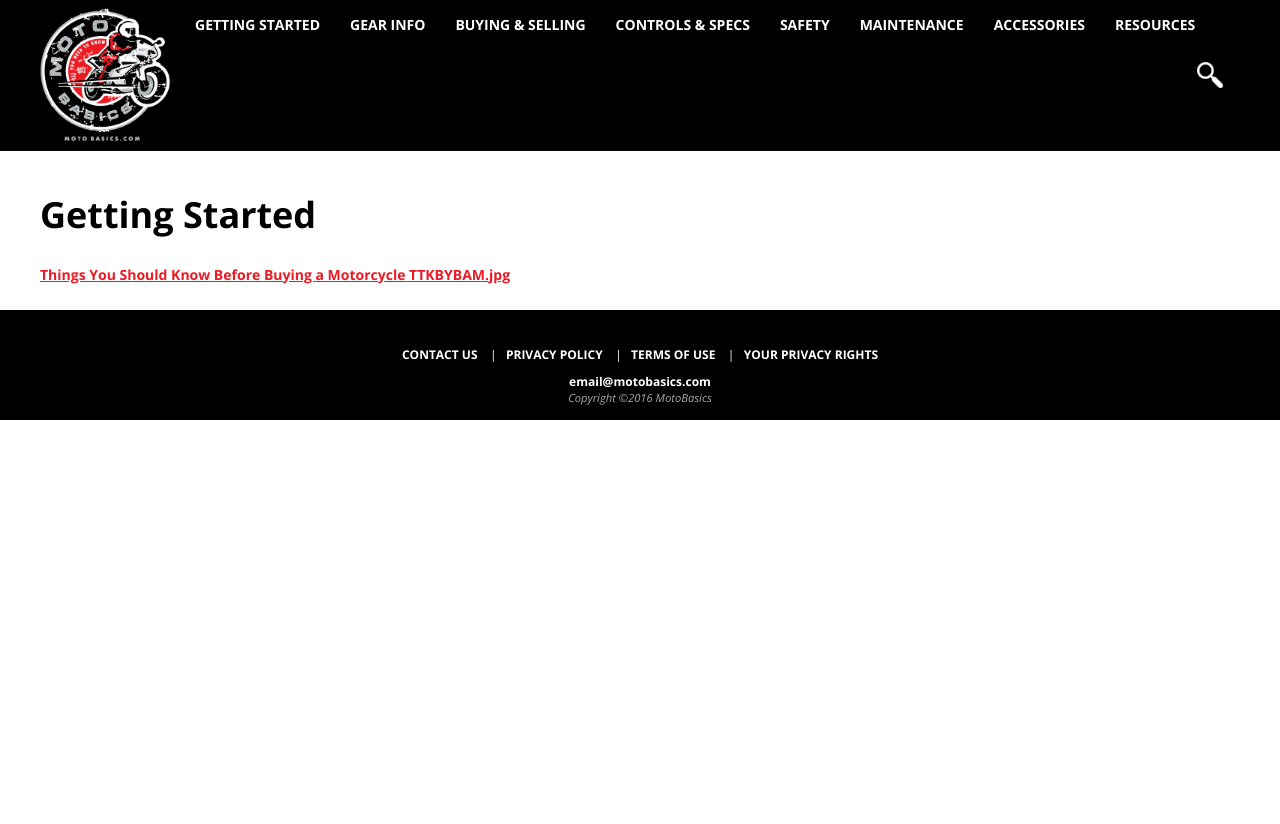
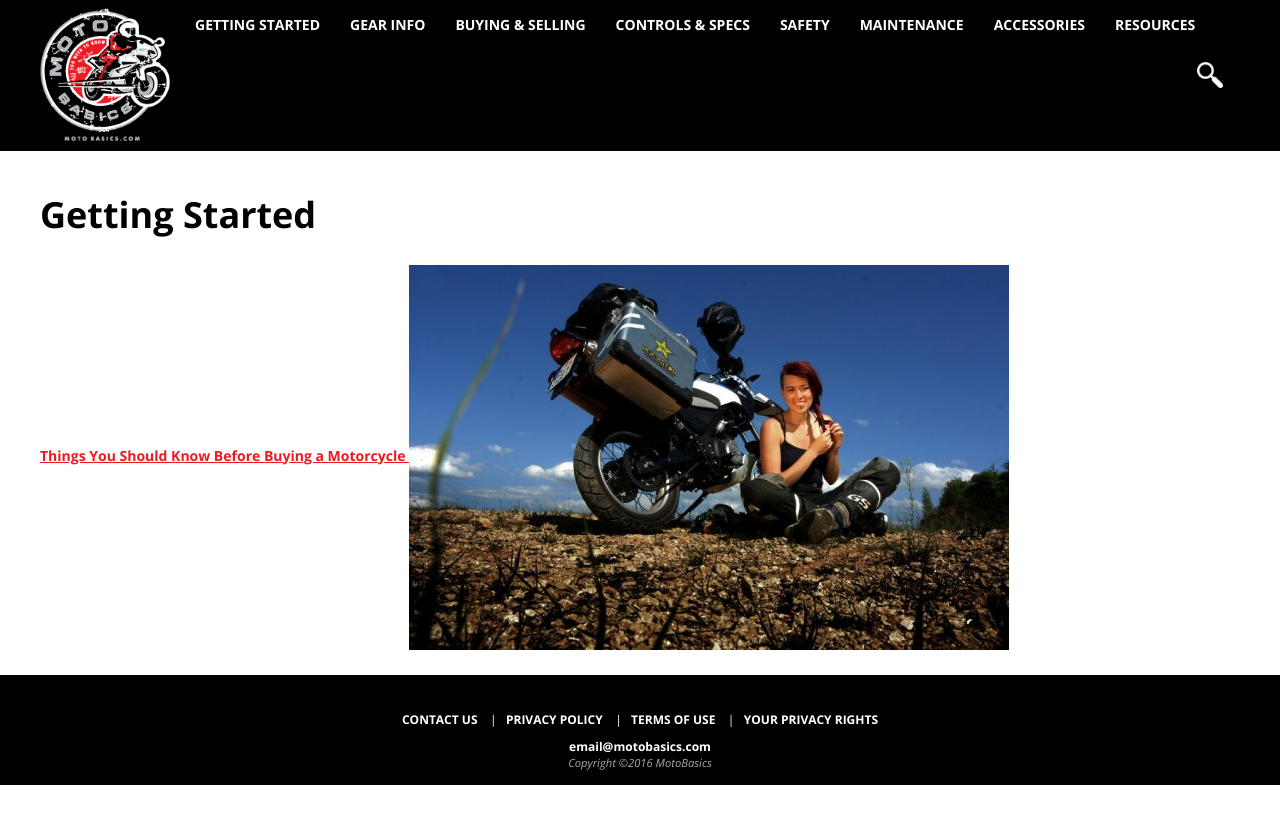
Before and after one commit to KushBasics/kushbasics.github.io, a Jekyll site: the page built from getting-started.html, in a window 1280 px wide. Shown: the top 824 px of the page. Built offline with Jekyll 4.4.1, drawn with Linux system fonts in a browser that asks for light colours.

Commit message:
changed getting-started grid

```diff
--- a/getting-started.html
+++ b/getting-started.html
@@ -12,7 +12,7 @@ published: true
      <a href="{{ post.url }}">
 	     <div>
 	      {{ post.title }}
-	      	{{ post.post-image }}
+	      	<img src="/images/post-images/{{ post.post-image }}" alt="{{ post.title }}" />
 	    </div>
 	</a>
   {% endfor %}
```
